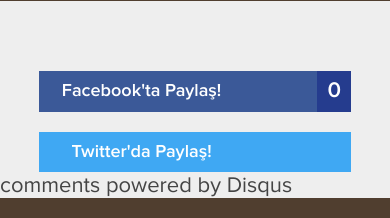
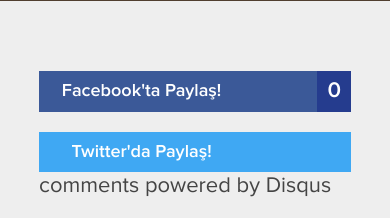
Before and after one commit to ErhanBasa/yazayimdedim, a Django app: template templates/post.html in a window 390 px wide. Shown: the part 843-1061 px from the top of the page. Run offline with Django 3.2, Linux system fonts and the light colour scheme; the template is opened without the code that fills it, so the values that code supplies are empty; parts of the project's set-up code (start-up, migrations or seed data) failed here and were passed over; some libraries are stand-ins or nearby versions; grey boxes are pictures that could not be loaded.

Commit message:
post fixes

```diff
--- a/static/css/style.css
+++ b/static/css/style.css
@@ -5,6 +5,7 @@ a, button 	{text-decoration: none; color: #444444; -webkit-transition:all .25s e
 html,body 	{width: 100%; height: 100%;}
 img 		{border: 0; max-width: 100%;}
 input:focus 		{opacity: 1;}
+iframe 		{max-width: 100%;}
 
 @font-face {font-family: 'fontnormal'; src: url('../fonts/fontnormal.eot'); src: url('../fonts/fontnormal.svg#proxima_nova_rgregular') format('svg'), url('../fonts/fontnormal.eot?#iefix') format('embedded-opentype'),url('../fonts/fontnormal.woff') format('woff'),url('../fonts/fontnormal.ttf') format('truetype'); font-weight: normal; font-style: normal; }
 @font-face {font-family: 'fontnormal'; src: url('../fonts/fontbold.eot'); src: url('../fonts/fontbold.svg#proxima_novasemibold') format('svg'); src: url('../fonts/fontbold.eot?#iefix') format('embedded-opentype'),url('../fonts/fontbold.woff') format('woff'),url('../fonts/fontbold.ttf') format('truetype'); font-weight: bold; font-style: normal;}
@@ -67,6 +68,8 @@ body {font-size: 22px; color: #444444; font-family: 'fontnormal'; background: #e
 
 #main .article 			{width: 60%; padding: 50px 20%;}
 #main .article p 		{margin: 20px 0; font-size: 20px; line-height: 30px;}
+#main .article img 		{height: auto;}
+#post-bottom 			{width: 60%; margin: 20px auto;}
 
 .share-btn  		{background: #3b5998; cursor:pointer; color: #fff!important; display: block; font-weight: bold; margin-top:20px; margin-bottom: 20px; text-align: center; float: left; position: relative;}
 .share-btn.twitter  		{background: #3fa8f3; margin-left: 20px;}
@@ -129,6 +132,7 @@ to {margin-top: 53px;}
 @media (max-width: 940px) {
 #index-loop .article .article-area,
 #index-loop .article .article-image 	{width: 100%;}
+#post-bottom 			{width: 80%;}
 
 #index-loop .article .article-image 	{margin-bottom: 20px;}
 
```
